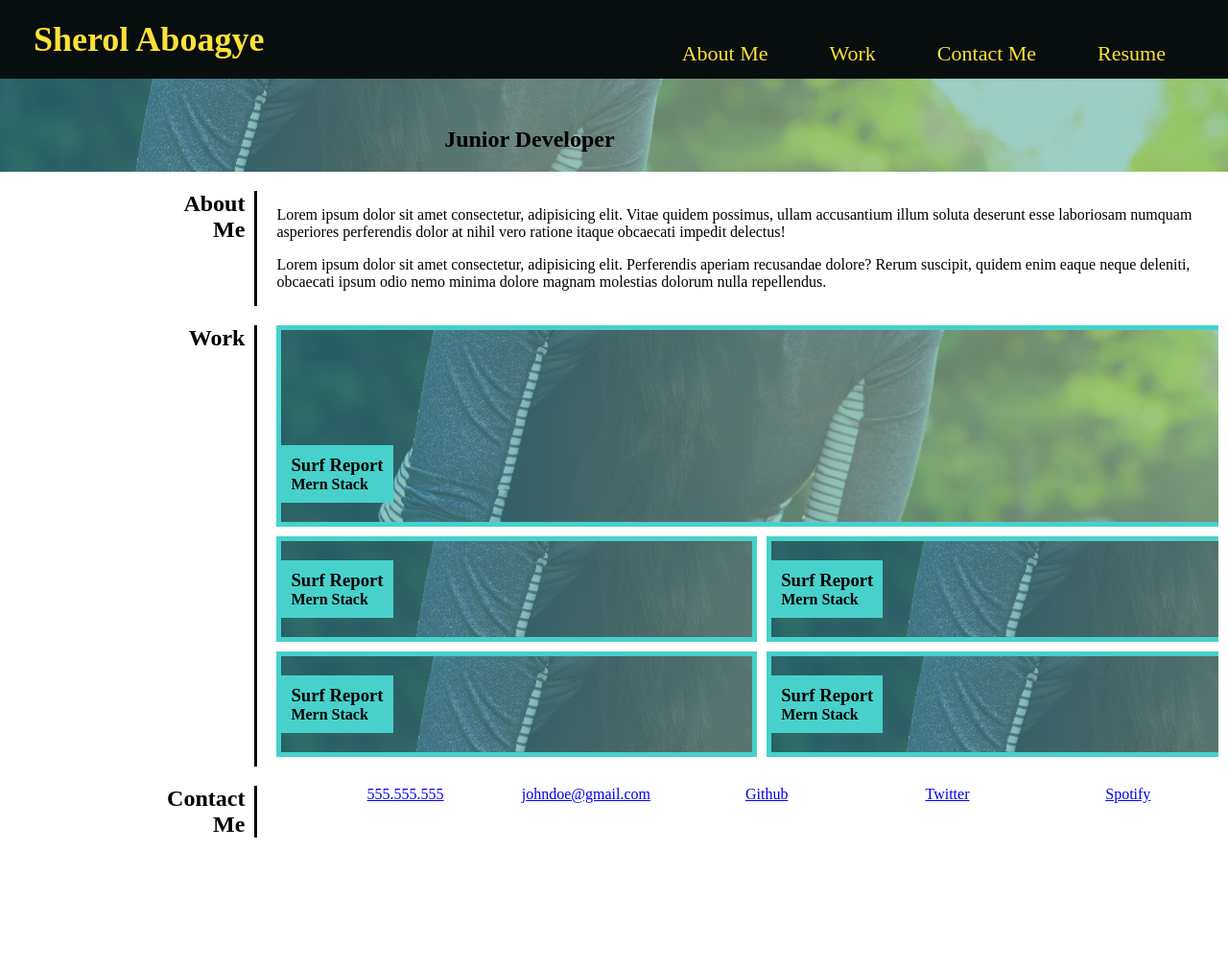
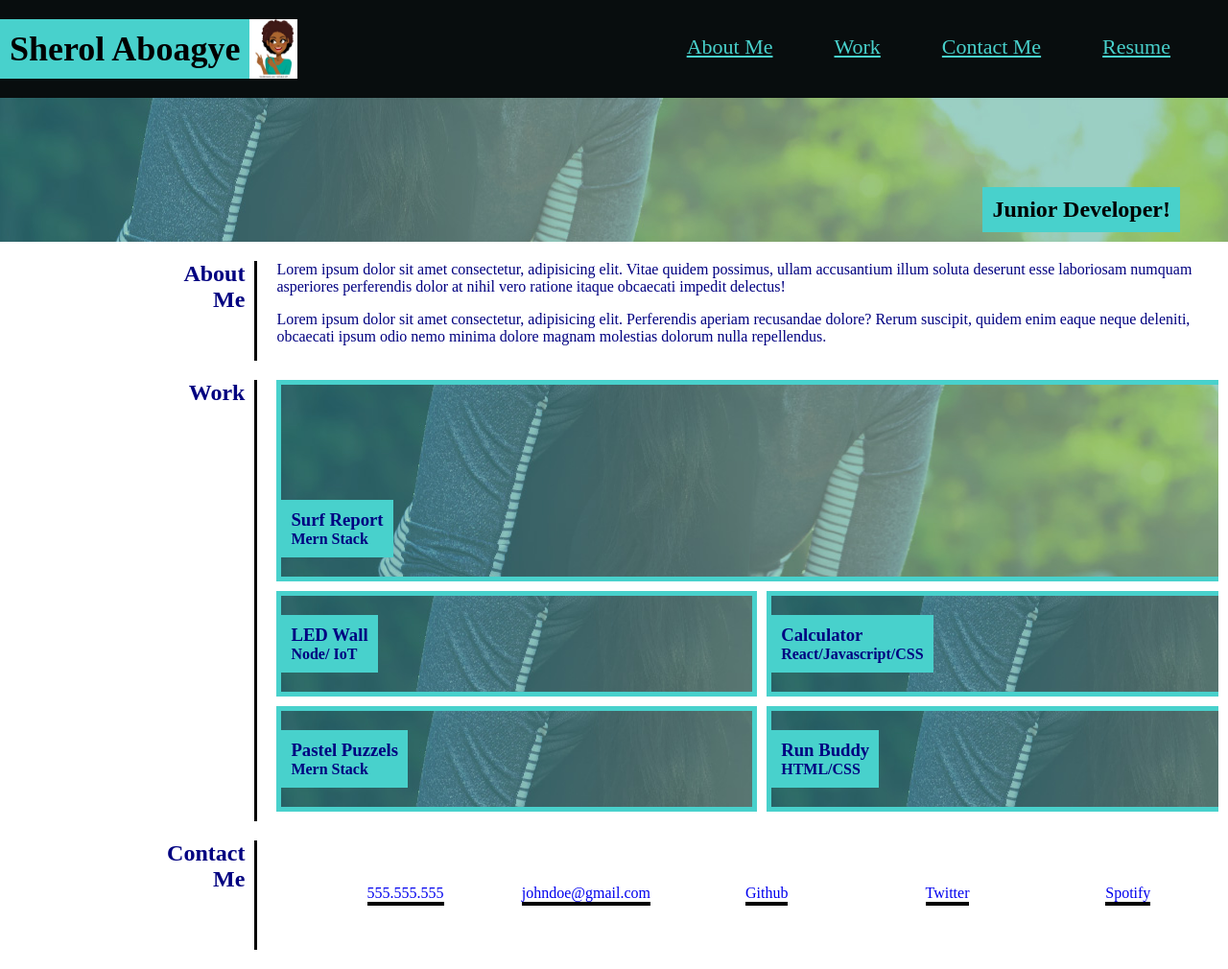
Before and after one commit to saboagye23/jdportfolio, a plain HTML site: page index.html in a window 1280 px wide. Shown: the whole page at 96% size. Before the commit the page ends 893 px from the top, so only its background shows below. Drawn offline with Linux system fonts and the light colour scheme.

Commit message:
add avatar

```diff
--- a/index.html
+++ b/index.html
@@ -7,10 +7,11 @@
         <title>Sherol's Portfolio</title>
     </head>
     <body>
-        <header>
-            <h1>
+        <header class="flex-container">
+            <h1 class="bg-color">
                 <a href="/">Sherol Aboagye</a>
             </h1>
+            <img src="./images/blk-girl.jpeg"/>
             <nav>
                 <ul>
                     <li>
@@ -31,8 +32,8 @@
         <main>
            <!-- hero/jumbotron -->
         <section class ="hero" style="background-image: url('./images/hero-bg.jpeg');">
-            <div>
-                <h2>Junior Developer</h2>
+            <div class="detail">
+                <h2 class="bg-color">Junior Developer!</h2>
             </div>
         </section>
         <!-- end hero -->
@@ -49,14 +50,14 @@
                 </p>
             </div>
         </section>
-        <section id="Work" class="container">
+        <section id="work" class="container">
             <div class="item">
                 <h2>Work</h2>
             </div>
             <div class="item">
                 <div class="projects flex-container">
                     <div class="work">
-                        <div class="bg-img" style="background-image: url(./images/hero-bg.jpeg);">
+                        <a href="https://saboagye23.github.io/sherol-horiseon-page/" target="_blank" class="bg-img" style="background-image: url(./images/hero-bg.jpeg);">
                             <div class="detail">
                                 <h3>
                                     Surf Report
@@ -65,65 +66,65 @@
                                     Mern Stack
                                 </h4>
                             </div>
-                        </div>
+                        </a>
                     </div>
                     <div class="work">
-                        <div class="bg-img" style="background-image: url(./images/hero-bg.jpeg);">
+                        <a href="https://saboagye23.github.io/sherol-horiseon-page/" target="_blank" class="bg-img" style="background-image: url(./images/hero-bg.jpeg);">
                             <div class="detail">
                                 <h3>
-                                    Surf Report
+                                    LED Wall
+                                </h3>
+                                <h4>
+                                    Node/ IoT
+                                </h4>
+                            </div>
+                        </a>
+                    </div>
+                    <div class="work">
+                        <a href="https://saboagye23.github.io/sherol-horiseon-page/" target="_blank" class="bg-img" style="background-image: url(./images/hero-bg.jpeg);">
+                            <div class="detail">
+                                <h3>
+                                    Calculator
+                                </h3>
+                                <h4>
+                                    React/Javascript/CSS
+                                </h4>
+                            </div>
+                        </div>
+                    </a>
+                    <div class="work">
+                        <a href="https://saboagye23.github.io/sherol-horiseon-page/" target="_blank" class="bg-img" style="background-image: url(./images/hero-bg.jpeg);">
+                            <div class="detail">
+                                <h3>
+                                    Pastel Puzzels
                                 </h3>
                                 <h4>
                                     Mern Stack
                                 </h4>
                             </div>
-                        </div>
+                        </a>
                     </div>
                     <div class="work">
-                        <div class="bg-img" style="background-image: url(./images/hero-bg.jpeg);">
+                        <a href="https://lernantino.github.io/run-buddy/" target="_blank" class="bg-img" style="background-image: url(./images/hero-bg.jpeg);">
                             <div class="detail">
                                 <h3>
-                                    Surf Report
+                                    Run Buddy
                                 </h3>
                                 <h4>
-                                    Mern Stack
+                                    HTML/CSS
                                 </h4>
                             </div>
-                        </div>
-                    </div>
-                    <div class="work">
-                        <div class="bg-img" style="background-image: url(./images/hero-bg.jpeg);">
-                            <div class="detail">
-                                <h3>
-                                    Surf Report
-                                </h3>
-                                <h4>
-                                    Mern Stack
-                                </h4>
-                            </div>
-                        </div>
-                    </div>
-                    <div class="work">
-                        <div class="bg-img" style="background-image: url(./images/hero-bg.jpeg);">
-                            <div class="detail">
-                                <h3>
-                                    Surf Report
-                                </h3>
-                                <h4>
-                                    Mern Stack
-                                </h4>
-                            </div>
-                        </div>
+                        </a>
                     </div>
                 </div>
             </div>
         </section>
-        <section id="comtact-me" class="container">
+        <section id="contact-me" class="container">
             <div class="item">
                 <h2>Contact<br/> Me</h2>
             </div>
-            <div class="item">
-                <ul class="contacts flex-container">
+            <div class="item contacts">
+                <ul class="flex-container">
                     <li>
                         <a href="phone:555.555.555">555.555.555</a>
                     </li>
--- a/portfolio.css
+++ b/portfolio.css
@@ -1,10 +1,20 @@
 body, h1, h2, h3,h4{
     margin: 0 0;
+    color: navy;
+}
+
+p{
+    margin-top: 0;
 }
 
 header{
-    padding: 20px 35px;
+    padding: 20px 0;
     background-color: #080d0e;
+}
+
+header img{
+    width: 50px;
+    height: auto;
 }
 
 header h1{
@@ -12,41 +22,45 @@ header h1{
     font-size: 36px;
     color: #fce138;
     margin: 0;
-    display: inline;
+    display: inline-block;
+    padding-left: 30px;
 }
 
 header a{
     text-decoration: none;
-    color: #fce138;
 }
 
 header nav{
-    float: right;
-    margin: 7px 0;
+    right: 30px;
+    position: absolute;
 }
 
 header nav ul li{
-    display: inline;
+    display: inline-block;
 }
 
 header nav ul li a {
     margin: 0 30px;
     font-weight: lighter;
     font-size: 22px;
+    color: mediumturquoise;
+    text-decoration: underline;
+    display: inline-block;
 }
 
 .hero{
     width: 100%;
+    height: 150px;
+    position: relative;
 }
 
-.hero div{
-    text-align: right;
+.hero .detail{
+  position: absolute;
+  right: 50px;
+  bottom: 10px;
 }
 
 .hero h2{
-    margin: 0;
-    padding-top: 50px;
-    padding-bottom: 20px;
     display: inline-block;
 }
 
@@ -105,6 +119,7 @@ header nav ul li a {
 }
 
 .work .bg-img{
+    display: block;
     width: 100%;
     height: 100%;
     position: relative;
@@ -115,18 +130,33 @@ header nav ul li a {
     display: inline-block;
     position: absolute;
     bottom: 20px;
+}
+
+.bg-color, .work .detail{
     padding: 10px;
     background-color: mediumturquoise;
+    color: #000;
 }
 
-.contacts > li{
+.bg-color a{
+    color: #000;
+}
+
+.flex-container > ul li, .contacts > ul li{
     width: 20%;
     text-align: center;
 }
 
-.contacts{
-    margin: 0;
+.contacts > ul li a{
+    text-decoration: none;
+    border-bottom: 4px solid #000;
+    display: inline-block;
 }
+
+.contacts {
+    margin: 30px 0;
+}
+
 
 @media only screen and (max-width: 420px) {
     .container > .item:first-of-type{
@@ -136,3 +166,9 @@ header nav ul li a {
         width: 70%;
     }
 }
+
+@media only screen and (max-width: 900px) {
+    header nav{
+        position: initial;
+    }
+}
```
Also changed, not shown: images/blk-girl.jpeg (added).
